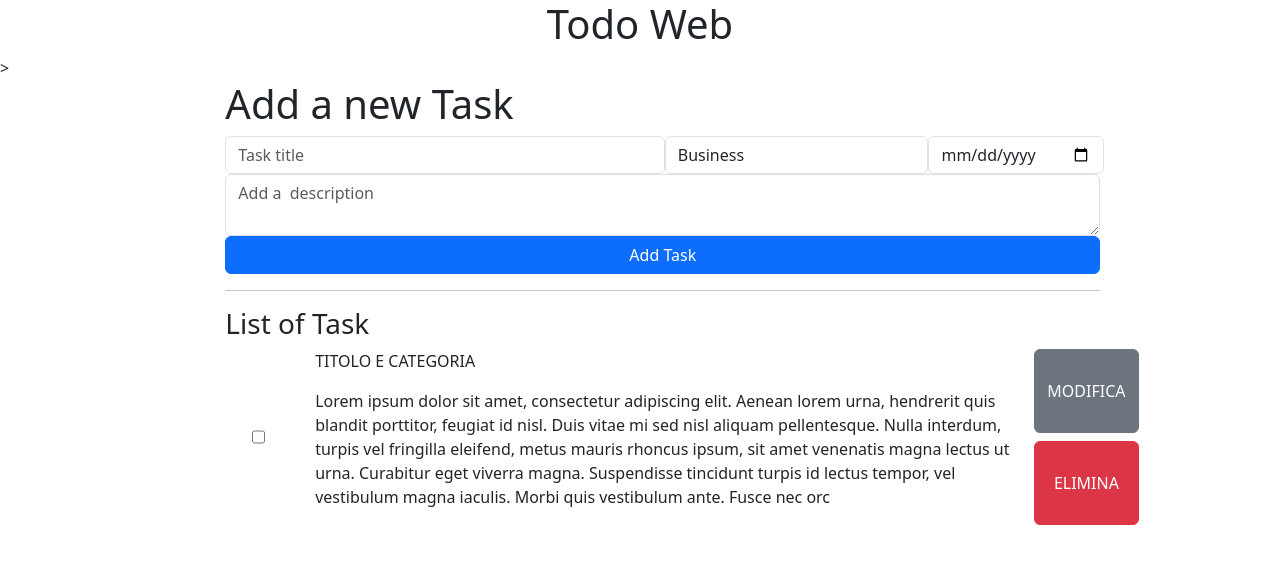
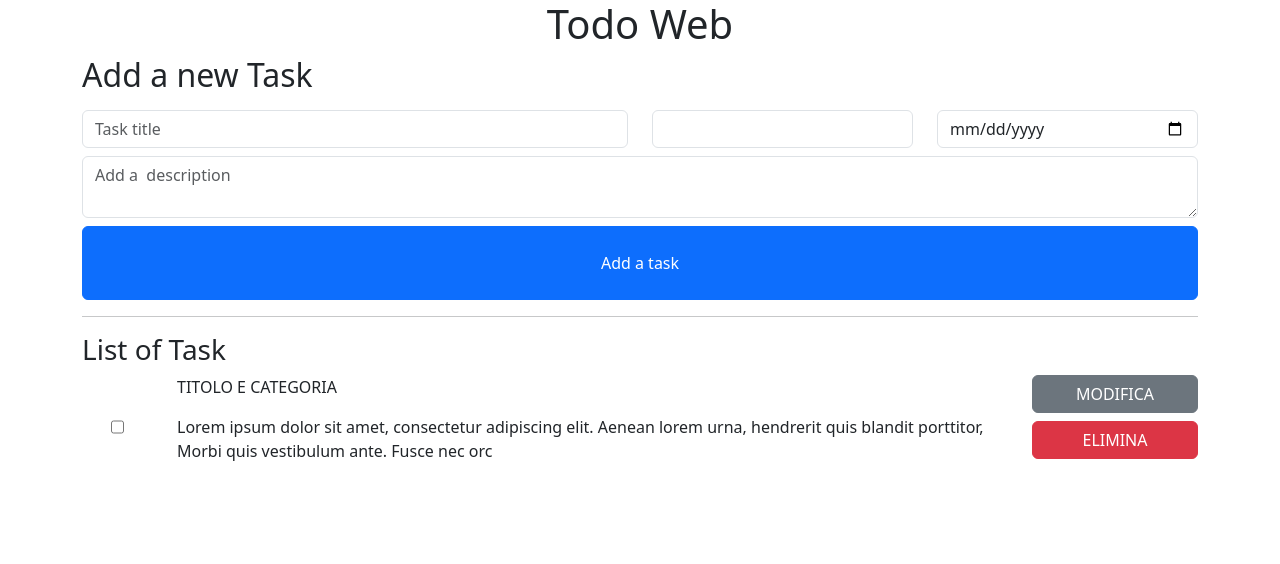
Before and after one commit to alestroc/vue-todo, a Vue app: page / in a window 1280 px wide. Shown: the top 564 px of the page. Built offline with nearby package versions, Linux system fonts and the light colour scheme.

Commit message:
display task info on console log

```diff
--- a/src/App.vue
+++ b/src/App.vue
@@ -1,32 +1,52 @@
 
 <script>
 
+
 export default {
   name: 'App',
+
+  data() {
+    return {
+      formValues: {
+        title: '',
+        category: '',
+        date: '',
+        description: '',
+      },
+    }
+  },
   components: {
+  },
 
+  methods: {
+    submitForm() {
+      console.log('Form submitted', this.formValues)}
+  },
+  mounted() {
+    console.log('Component mounted.')
   }
 }
+
 </script>
 
 <template>
-  <h1 class="text-center">Todo Web</h1>
-> <!-- row che racchiude l'inserimento della task-->
+  <div class="container">
+    <h1 class="text-center">Todo Web</h1>
+    <!-- row che racchiude l'inserimento della task-->
+    <h2>Add a new Task</h2>
+    <form @submit.prevent="submitForm">
 
-    <div class="row offset-lg-2"> <!-- row dei 3 elementi-->
-      <h1 >Add a new Task</h1>
+    <div class="row "> <!-- row dei 3 elementi-->
 
+      <!-- col Title-->
+      <div class="col-lg-6 mt-2">
 
-      <form class="d-flex">
-      <div class="col-lg-5 "> <!-- col Title-->
-
-        <input class="w-100 form-control" type="text" placeholder="Task title" aria-label="Text input with dropdown button">
+        <input v-model.trim.lazy="formValues.title" class=" form-control" type="text" placeholder="Task title">
       </div>
 
-
-
-      <div class="col-3"> <!-- col Category-->
-        <select  class="form-control" name="category" id="category">
+      <!-- col Category-->
+      <div class="col-lg-3 mt-2">
+        <select v-model.lazy="formValues.category" class="form-control" name="category" id="category" >
 
           <option value="business">Business</option>
 
@@ -35,53 +55,49 @@ export default {
           <option value="hobby">Hobby</option>
         </select>
       </div>
-      <div class="col-2"> <!-- col Date-->
-        <input  class="w-100 form-control" type="date" name="task-date" id="task-date">
-      </div>
-      </form>
-    </div>
-
-
-    <div class="row offset-lg-2">   <!-- row per TXT e button-->
-      <div class="col-10">
-        <textarea class="w-100 form-control" rows="2" placeholder="Add a  description"></textarea>
-      <input class="btn btn-primary w-100" type="button" value="Add Task">
-      <hr>
+      <!-- col Date-->
+      <div class="col-lg-3 mt-2">
+        <input v-model.lazy="formValues.date" class="form-control" type="date" name="task-date" id="task-date">
       </div>
 
 
+      <div class="col-lg-12 mt-2">
+        <textarea v-model.lazy="formValues.description" class=" form-control" rows="2" placeholder="Add a  description"></textarea>
+      </div>
     </div>
 
+    <button @click="submitForm" class="btn btn-primary w-100 py-4 mt-2" type="button" >Add a task</button>
 
+  </form>
 
-
-  <div class="row  offset-lg-2 ">
+    <hr>
 
     <h3>List of Task</h3>
 
-    <div class="col-1 d-flex justify-content-center"> <input class="" type="checkbox" ></div>
 
-    <div class="col-8"><!-- COL PER TESTO E CATEGORIA-->
+    <div class="row">
 
-      <div class="row"><p>TITOLO E CATEGORIA</p></div>
 
-      <div class="row"><p>Lorem ipsum dolor sit amet, consectetur adipiscing elit. Aenean lorem urna, hendrerit quis blandit
-          porttitor,
-          feugiat id nisl. Duis vitae mi sed nisl aliquam pellentesque. Nulla interdum, turpis vel fringilla eleifend,
-          metus mauris rhoncus ipsum, sit
-          amet venenatis magna lectus ut urna. Curabitur eget viverra magna. Suspendisse tincidunt turpis id lectus
-          tempor, vel vestibulum magna iaculis.
-          Morbi quis vestibulum ante. Fusce nec orc</p></div>
+      <div class="col-1 d-flex justify-content-center"> <input class="" type="checkbox"></div>
+<!-- COL PER TESTO E CATEGORIA-->
+      <div class="col-9">
+
+          <p>TITOLO E CATEGORIA</p>
+
+          <p>Lorem ipsum dolor sit amet, consectetur adipiscing elit. Aenean lorem urna, hendrerit quis blandit
+            porttitor,
+
+            Morbi quis vestibulum ante. Fusce nec orc</p>
+
+      </div>
+      <div class="col-2 ">
+        <button type="button" class="w-100 btn btn-secondary mb-2">MODIFICA</button>
+
+        <button type="button" class="w-100 btn btn-danger">ELIMINA</button>
+      </div>
 
     </div>
-    <div class="col-1 d-grid gap-2">
-      <button type="button" class="btn btn-secondary ">MODIFICA</button>
-
-      <button type="button" class="btn btn-danger">ELIMINA</button>
-    </div>
-
   </div>
-
 </template>
 
 
@@ -89,83 +105,12 @@ export default {
 
 
 
+<!-- controllo form - dati inseriti
+  <div>
 
+    <pre>
+      {{ JSON.stringify((formValues), null, 2)}}
 
-<!--
-<template>
-  <div class="container">
-
-    <div class="row ">
-
-
-      <div class="col-12 ">
-
-
-
-
-         div per input e select
-
-
-
-
-      </div>
-    </div>
-
-    <br>
-
-    visualizzazione task
-    <h3>List of Task</h3>
-    <div class="row">
-      <div class="col-12 d-flex ">
-
-
-          <div class="d-flex align-items-center" style="width: 20%; ">
-            <input type="checkbox" >
-
-          </div>
-
-
-          <div class="">
-
-            <h4 class="">Categoria </h4>
-            <h3>titolo</h3>
-            <p> 'DATA' - lLorem ipsum dolor sit amet, consectetur adipiscing elit. Aenean lorem urna, hendrerit quis blandit
-            porttitor, orem ipsum dolor sit amet, consectetur adipiscing elit. Aenean lorem urna, hendre orem ipsum dolor sit amet, consectetur adipiscing elit. Aenean lorem urna, hendre
-            orc</p>
-          </div>
-
-
-      </div>
-    </div>
-    <div class="row">
-      <div class="col-8">
-
-        <input type="checkbox">
-        <span>[Categoria] <br>Task 1</span>
-        <p> 'DATA' - lLorem ipsum dolor sit amet, consectetur adipiscing elit. Aenean lorem urna, hendrerit quis blandit
-          porttitor,
-          feugiat id nisl. Duis vitae mi sed nisl aliquam pellentesque. Nulla interdum, turpis vel fringilla eleifend,
-          metus mauris rhoncus ipsum, sit
-          amet venenatis magna lectus ut urna. Curabitur eget viverra magna. Suspendisse tincidunt turpis id lectus
-          tempor, vel vestibulum magna iaculis.
-          Morbi quis vestibulum ante. Fusce nec orc</p>
-
-      </div>
-    </div>
-    <div class="row">
-      <div class="col-8">
-        <h3>List of Task</h3>
-        <input type="checkbox">
-        <span>[Categoria] <br>Task 1</span>
-        <p> 'DATA' - lLorem ipsum dolor sit amet, consectetur adipiscing elit. Aenean lorem urna, hendrerit quis blandit
-          porttitor,
-          feugiat id nisl. Duis vitae mi sed nisl aliquam pellentesque. Nulla interdum, turpis vel fringilla eleifend,
-          metus mauris rhoncus ipsum, sit
-          amet venenatis magna lectus ut urna. Curabitur eget viverra magna. Suspendisse tincidunt turpis id lectus
-          tempor, vel vestibulum magna iaculis.
-          Morbi quis vestibulum ante. Fusce nec orc</p>
-
-      </div>
-    </div>
+    </pre>
   </div>
-</template> -->
+-->
```
